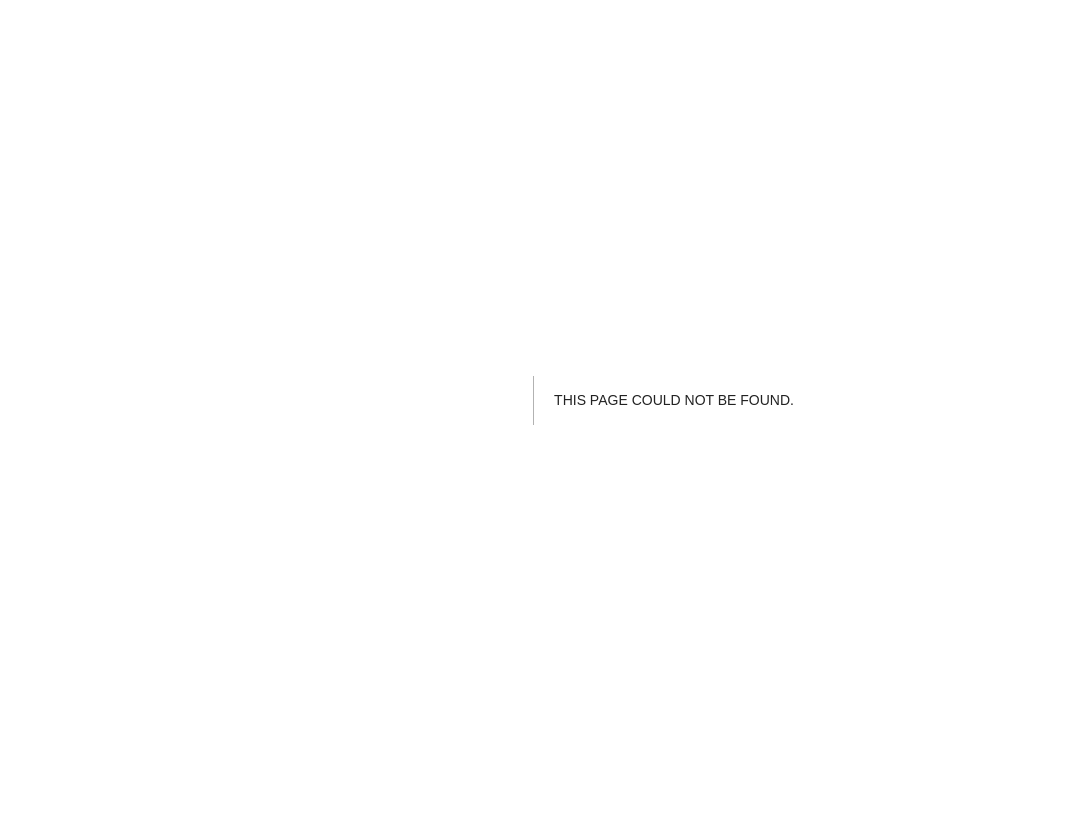
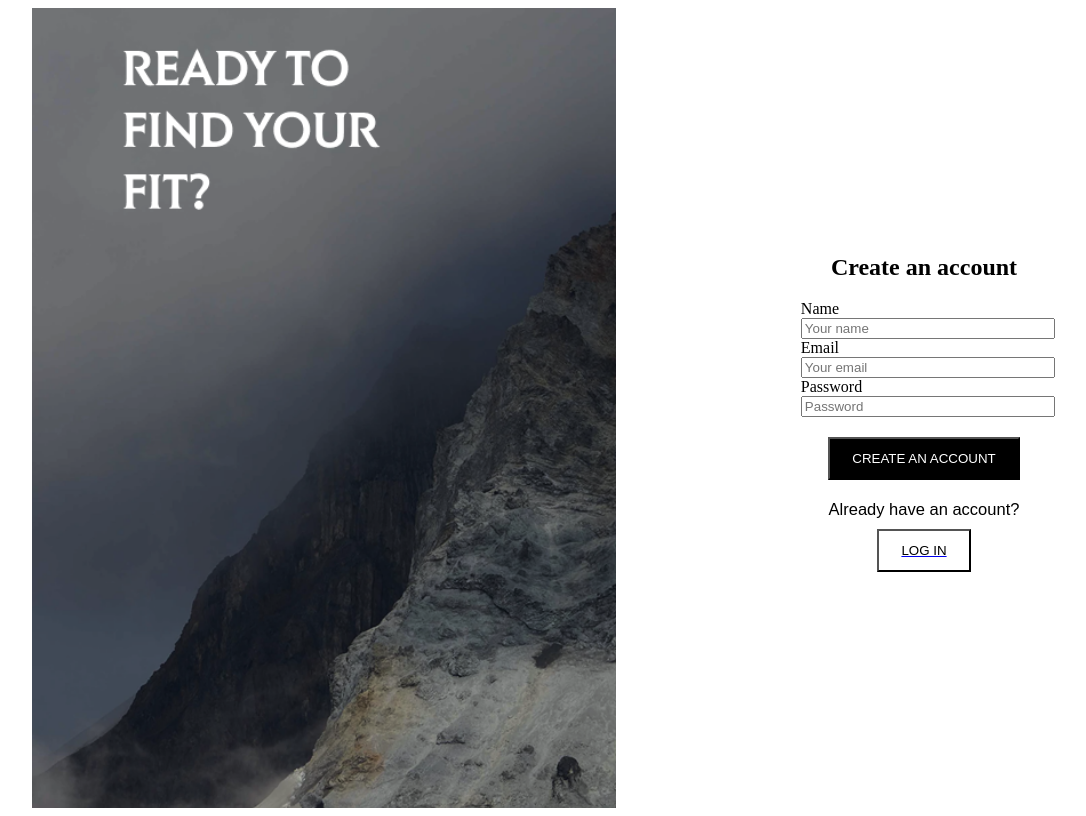
Before and after one commit to irmikimikmik/PLUMAGE-for-YouCode2024, a Next.js app in the folder frontend/: page /signup in a window 1280 px wide. Before the commit this address had no page. Shown: the whole page, without its empty margins (8-1094 px from the left). Built offline with nearby package versions, Linux system fonts and the light colour scheme.

Commit message:
signup is complete

```diff
--- /dev/null
+++ b/frontend/public/mocks/userProfiles.json
@@ -0,0 +1,2 @@
+[
+]
--- /dev/null
+++ b/frontend/src/app/services/auth.service.js
@@ -0,0 +1,48 @@
+import axios from "axios";
+
+const API_URL = "/api/users";
+
+const register = (username, email, password) => {
+  return axios.post(API_URL, {
+    username,
+    email,
+    password,
+  }).then((response) => {
+    if (response.data.username) {
+      localStorage.setItem("user", JSON.stringify(response.data));
+    }
+
+    return response.data;
+  });
+};
+
+const login = (username, password) => {
+  return axios.post(API_URL, {
+    username,
+    password,
+  }).then((response) => {
+    if (response.data.username) {
+      localStorage.setItem("user", JSON.stringify(response.data));
+    }
+
+    return response.data;
+  });
+};
+
+const logout = () => {
+  localStorage.removeItem("user");
+  // For the demo, we don't need the backend for this
+};
+
+const getCurrentUser = () => {
+  return JSON.parse(localStorage.getItem("user"));
+};
+
+const AuthService = {
+  register,
+  login,
+  logout,
+  getCurrentUser,
+}
+
+export default AuthService;
--- /dev/null
+++ b/frontend/src/pages/AuthForm.css
@@ -0,0 +1,75 @@
+/* Using your custom font in the form */
+.form-title {
+  font-family: "elan_itc_stdmedium", serif;
+  text-align: center;
+  width: 100%;
+}
+
+/* Layout for the form container */
+.form-container {
+  display: flex;
+  flex-direction: column;
+  align-items: center;
+  width: 100%;
+  max-width: 1200px;
+  margin: auto;
+}
+
+/* Grid layout for the two boxes */
+.auth-grid {
+  display: flex;
+  justify-content: space-between;
+  width: 100%;
+  height: 100vh; /* Assuming full height */
+}
+
+/* Styles for the left box which will contain an image */
+.left-box {
+  flex-basis: 50%;
+  background-image: url("../../public/signup.png");
+  background-size: cover;
+  background-position: center;
+}
+
+/* Styles for the right box containing the form */
+.right-box {
+  flex-basis: 50%;
+  display: flex;
+  flex-direction: column;
+  justify-content: center;
+  padding: 1rem;
+  align-items: center;
+}
+
+/* Input field styles */
+.input-field {
+  font-family: 'PT Sans', sans-serif;
+  width: 100%;
+}
+
+.submit-button {
+    background-color: black;
+    color: white;
+    padding: 12px 22px;
+    display: block;
+    margin: 20px auto;
+  }
+
+  .login-link {
+    text-align: center; /* Center aligns the text */
+    margin-top: 1rem;
+  }
+
+  .login-link span {
+    font-family: 'PT Sans', sans-serif;
+    font-size: 16.5px;
+    display: block; /* Makes the text take up the full line */
+  }
+
+  .login-link button {
+    background-color: transparent;
+    color: black;
+    padding: 12px 22px;
+    display: block; /* Makes the button take up the full line */
+    margin: 10px auto; /* Centers the button and adds space above */
+  }
--- /dev/null
+++ b/frontend/src/pages/api/users.ts
@@ -0,0 +1,43 @@
+import fs from 'fs';
+import path from 'path';
+import crypto from 'crypto';
+import type { NextApiRequest, NextApiResponse } from 'next';
+
+const usersFilePath = path.join(process.cwd(), 'public/mocks/userProfiles.json');
+
+export default async function handler(req: NextApiRequest, res: NextApiResponse) {
+  if (req.method === 'POST') {
+    try {
+      // Attempt to read the existing users file or default to an empty array if it's not possible
+      let users;
+      try {
+        const fileData = fs.readFileSync(usersFilePath, 'utf8');
+        users = JSON.parse(fileData || '[]');
+      } catch {
+        users = []; // Default to an empty array if there's an error
+      }
+
+      // Add the new user
+      const { username, email, password } = req.body;
+      const newUser = {
+        id: crypto.randomBytes(16).toString('hex'),
+        username,
+        email,
+        password, // Remember to hash passwords in a real application
+      };
+      users.push(newUser);
+
+      // Save the updated users back to the file
+      fs.writeFileSync(usersFilePath, JSON.stringify(users, null, 2), 'utf8');
+
+      // Return a success response
+      res.status(201).json(newUser);
+    } catch (error) {
+      console.error('Failed to register user:', error);
+      res.status(500).json({ message: 'Error reading or parsing the JSON file!' });
+    }
+  } else {
+    res.setHeader('Allow', ['POST']);
+    res.status(405).end('Method Not Allowed');
+  }
+}
--- /dev/null
+++ b/frontend/src/pages/signup.js
@@ -0,0 +1,55 @@
+import NavBar from "@/components/NavBar";
+import React, { useState } from 'react';
+import AuthService from '../app/services/auth.service';
+import Link from 'next/link';
+import styles from './AuthForm.css';
+
+export default function Signup() {
+  const [username, setUsername] = useState('');
+  const [email, setEmail] = useState('');
+  const [password, setPassword] = useState('');
+
+  const handleSignup = async (e) => {
+    e.preventDefault();
+    try {
+      const user = await AuthService.register(username, email, password);
+      console.log('Signed up user:', user);
+      // You might want to log the user in right away or redirect to the login page
+    } catch (error) {
+      console.error('Signup error:', error.response.data.message);
+      // Handle signup error
+    }
+  };
+
+  return (
+    <div className="form-container">
+      <div className="auth-grid">
+        <div className="left-box">
+          {/* Content for the left box */}
+        </div>
+        <div className="right-box">
+          <form onSubmit={handleSignup} className="flex flex-col items-center">
+            <h2 className="form-title">Create an account</h2>
+            <div className="input-group">
+              <label htmlFor="name" className="input-label">Name</label>
+              <input id="username" type="text" placeholder="Your name" className="input-field" value={username} onChange={(e) => setUsername(e.target.value)} required />
+            </div>
+            <div className="input-group">
+              <label htmlFor="email" className="input-label">Email</label>
+              <input id="email" type="email" placeholder="Your email" className="input-field" value={email} onChange={(e) => setEmail(e.target.value)} required />
+            </div>
+            <div className="input-group">
+              <label htmlFor="password" className="input-label">Password</label>
+              <input id="password" type="password" placeholder="Password" className="input-field" value={password} onChange={(e) => setPassword(e.target.value)} required />
+            </div>
+            <button type="submit" className="submit-button">CREATE AN ACCOUNT</button>
+            <div className="login-link">
+              <span>Already have an account?</span>
+              <Link href="/login"><button type="button" className="login-link-button">LOG IN</button></Link>
+            </div>
+          </form>
+        </div>
+      </div>
+    </div>
+  );
+}
```
Also changed, not shown: frontend/src/pages/login.js (added, +42 -0 lines), frontend/tsconfig.json (added, +35 -0 lines), frontend/public/signup.png (added).
